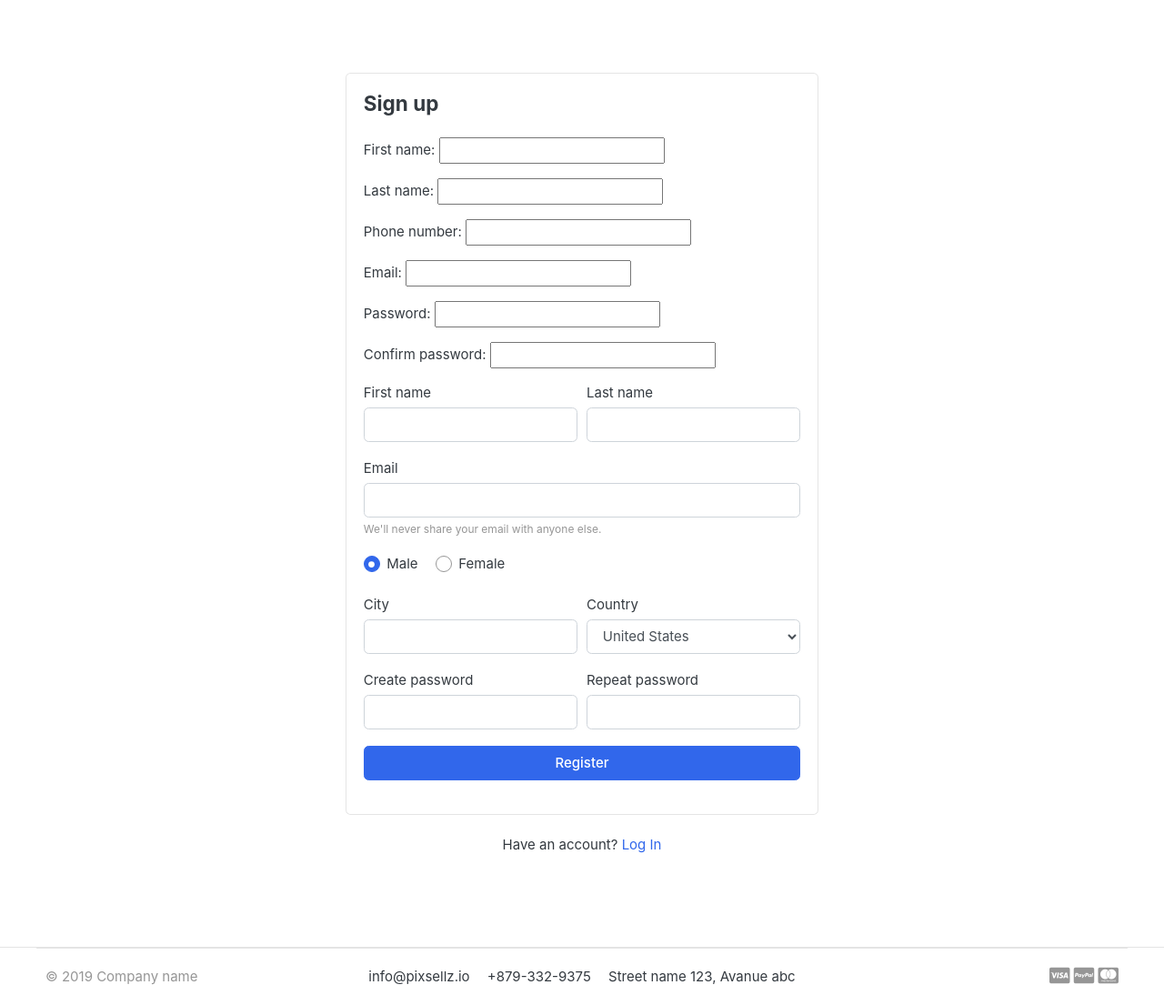
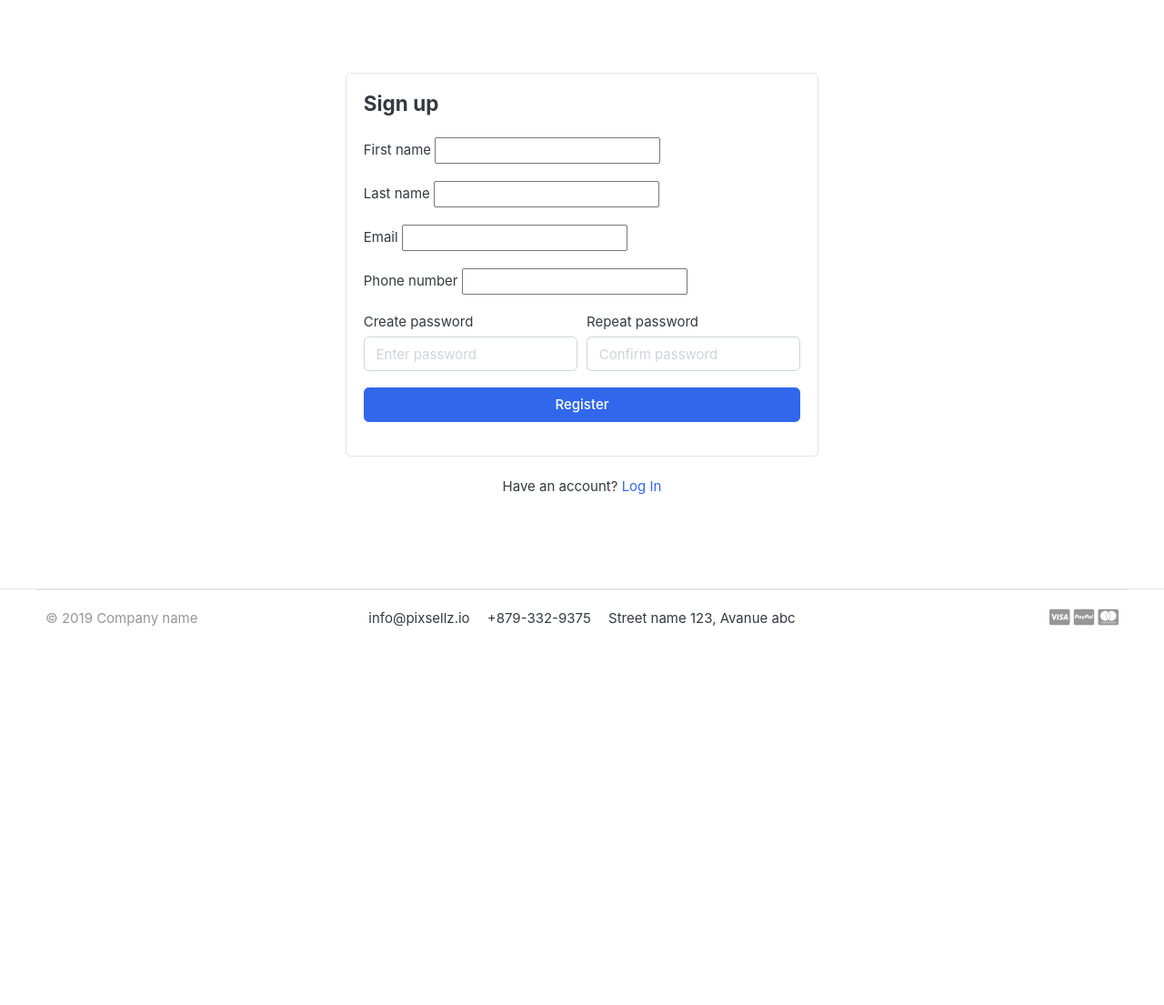
Before and after one commit to samiul24/GreatKart, a Django app: page /accounts/register/ in a window 1280 px wide. Shown: the part 118-1223 px from the top of the page at 91% size. After the commit the page ends 807 px from the top, so only its background shows below. Run offline with Django 3.2, Linux system fonts and the light colour scheme; data comes from the database, SQL or seed files in the repository; some libraries are stand-ins or nearby versions; some web fonts are replaced.

Commit message:
12_01_2022

```diff
--- a/accounts/forms.py
+++ b/accounts/forms.py
@@ -3,8 +3,14 @@
 from .models import Account
 
 class RegistrationForm(forms.ModelForm):
-    password = forms.CharField()
-    confirm_password = forms.CharField()
+    password = forms.CharField(widget=forms.PasswordInput(attrs={
+        'placeholder':'Enter password',
+        'class': 'form-control',
+    }))
+    confirm_password = forms.CharField(widget=forms.PasswordInput(attrs={
+        'placeholder': 'Confirm password',
+        'class': 'form-control',
+    }))
     class Meta:
         model = Account
         fields = ['first_name', 'last_name', 'phone_number', 'email', 'password']
--- a/templates/accounts/register.html
+++ b/templates/accounts/register.html
@@ -10,57 +10,37 @@
           <article class="card-body">
             <header class="mb-4"><h4 class="card-title">Sign up</h4></header>
             <form action="{% url 'register' %}" method="POST" >
-                {{ form.as_p }}
+                <!--{{ form.as_p }}-->
                     <div class="form-row">
                         <div class="col form-group">
                             <label>First name</label>
-                              <input type="text" class="form-control" placeholder="">
+                              {{ form.first_name }}
                         </div> <!-- form-group end.// -->
                         <div class="col form-group">
                             <label>Last name</label>
-                              <input type="text" class="form-control" placeholder="">
+                            {{ form.last_name }}
                         </div> <!-- form-group end.// -->
                     </div> <!-- form-row end.// -->
-                    <div class="form-group">
-                        <label>Email</label>
-                        <input type="email" class="form-control" placeholder="">
-                        <small class="form-text text-muted">We'll never share your email with anyone else.</small>
+
+                    <div class="form-row">
+                      <div class="col form-group">
+                          <label>Email</label>
+                          {{ form.email }}
+                      </div> <!-- form-group end.// -->
+                      <div class="col form-group">
+                        <label>Phone number</label>
+                        {{ form.phone_number }}
                     </div> <!-- form-group end.// -->
-                    <div class="form-group">
-                        <label class="custom-control custom-radio custom-control-inline">
-                          <input class="custom-control-input" checked="" type="radio" name="gender" value="option1">
-                          <span class="custom-control-label"> Male </span>
-                        </label>
-                        <label class="custom-control custom-radio custom-control-inline">
-                          <input class="custom-control-input" type="radio" name="gender" value="option2">
-                          <span class="custom-control-label"> Female </span>
-                        </label>
-                    </div> <!-- form-group end.// -->
-                    <div class="form-row">
-                        <div class="form-group col-md-6">
-                          <label>City</label>
-                          <input type="text" class="form-control">
-                        </div> <!-- form-group end.// -->
-                        <div class="form-group col-md-6">
-                          <label>Country</label>
-                          <select id="inputState" class="form-control">
-                            <option> Choose...</option>
-                              <option>Uzbekistan</option>
-                              <option>Russia</option>
-                              <option selected="">United States</option>
-                              <option>India</option>
-                              <option>Afganistan</option>
-                          </select>
-                        </div> <!-- form-group end.// -->
-                    </div> <!-- form-row.// -->
+                  </div>
+
                     <div class="form-row">
                         <div class="form-group col-md-6">
                             <label>Create password</label>
-                            <input class="form-control" type="password">
+                            {{ form.password }}
                         </div> <!-- form-group end.// -->
                         <div class="form-group col-md-6">
                             <label>Repeat password</label>
-                            <input class="form-control" type="password">
+                            {{ form.confirm_password }}
                         </div> <!-- form-group end.// -->
                     </div>
                     <div class="form-group">
```
